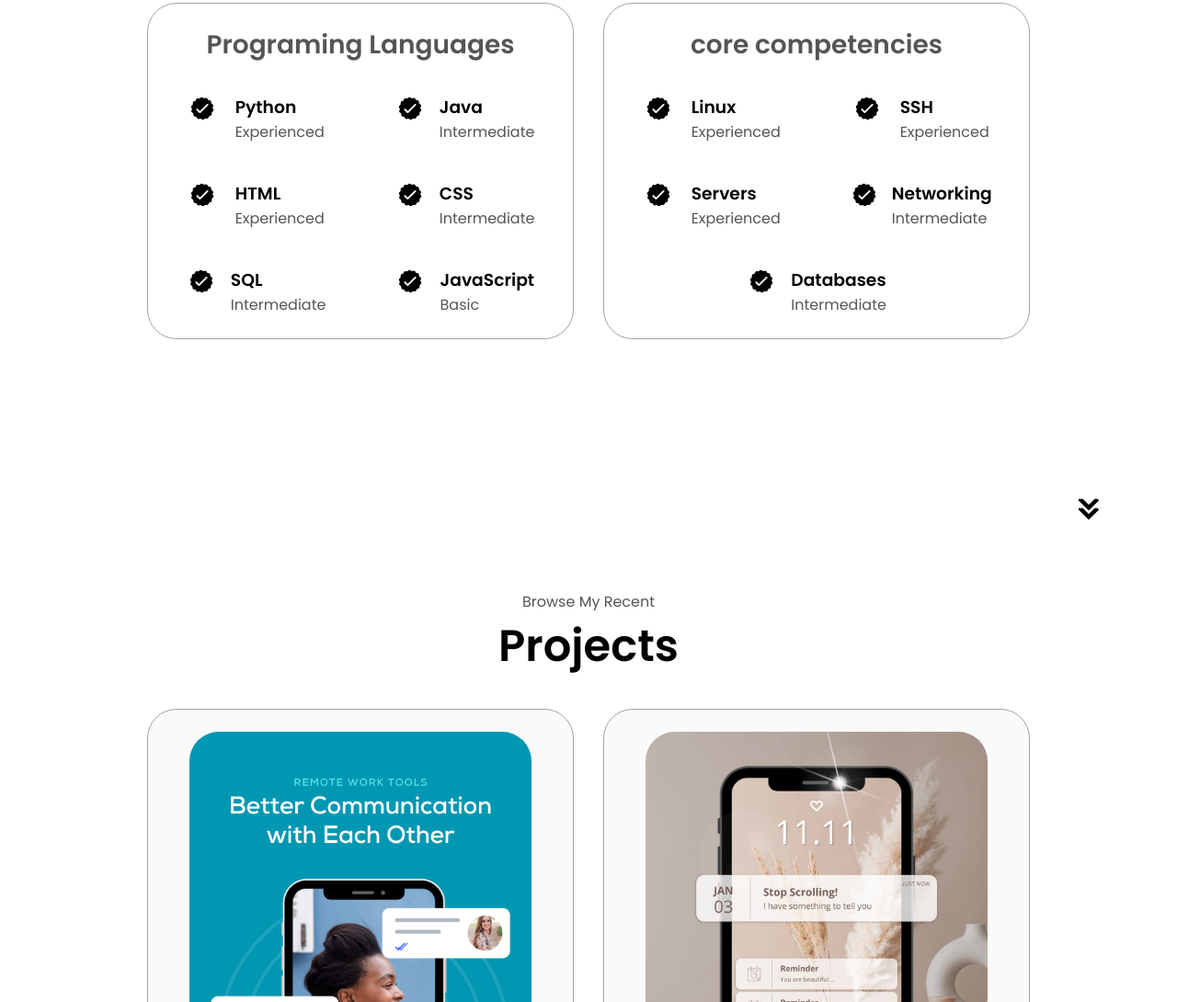
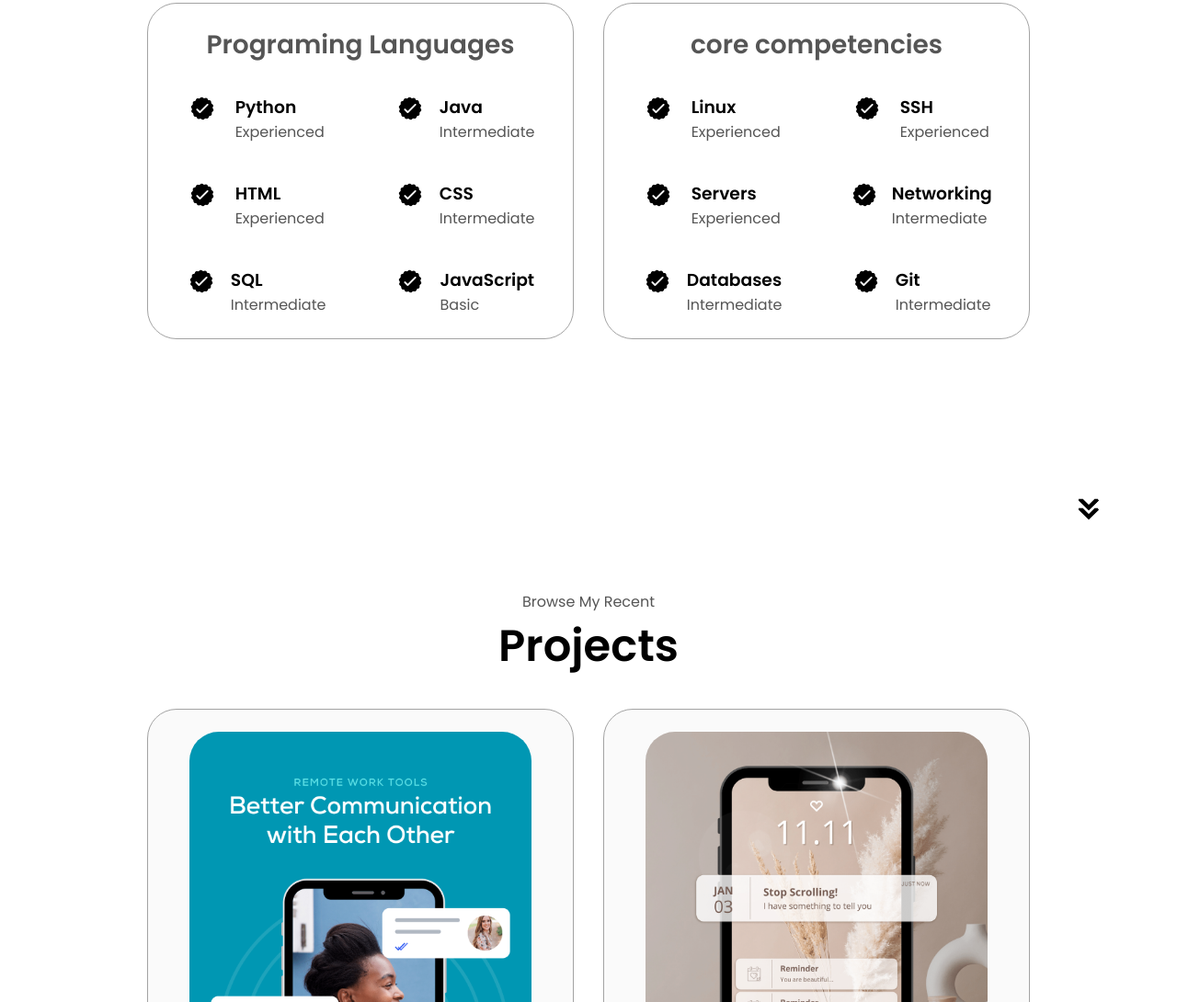
Before and after one commit to braandoned/portfolio-html-css-js, a plain HTML site: page index.html in a window 1280 px wide. Shown: the part 1822-2912 px from the top of the page at 92% size. Drawn offline with Linux system fonts and the light colour scheme.

Commit message:
updated pictures and added some more skills

```diff
--- a/index.html
+++ b/index.html
@@ -255,6 +255,17 @@
                   <p>Intermediate</p>
                 </div>
               </article>
+              <article>
+                <img
+                  src="./assets/checkmark.png"
+                  alt="Experience icon"
+                  class="icon"
+                />
+                <div>
+                  <h3>Git</h3>
+                  <p>Intermediate</p>
+                </div>
+              </article>
             </div>
           </div>
         </div>
```
Also changed, not shown: assets/about-pic1.png (added), 2 other files.
